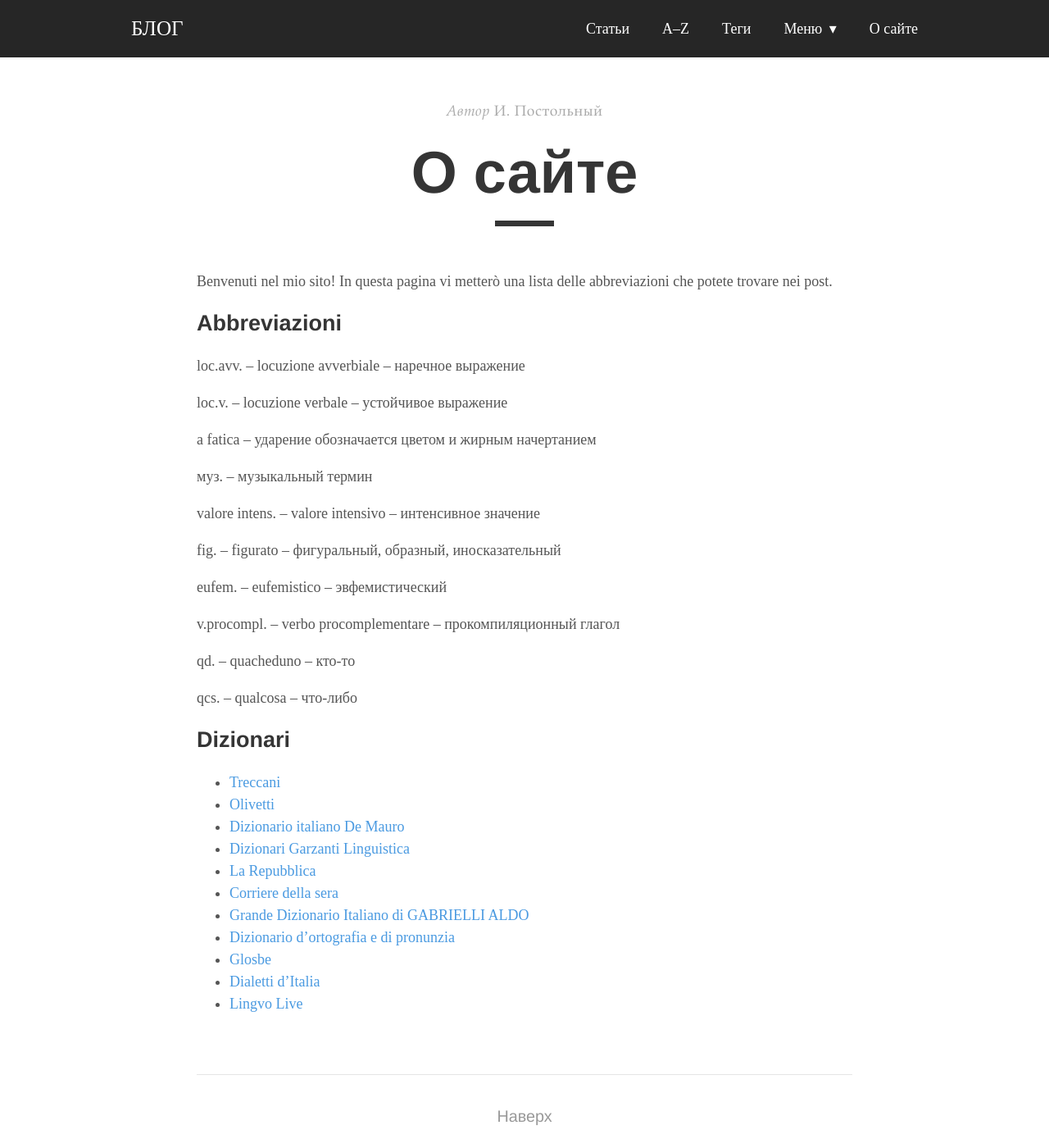
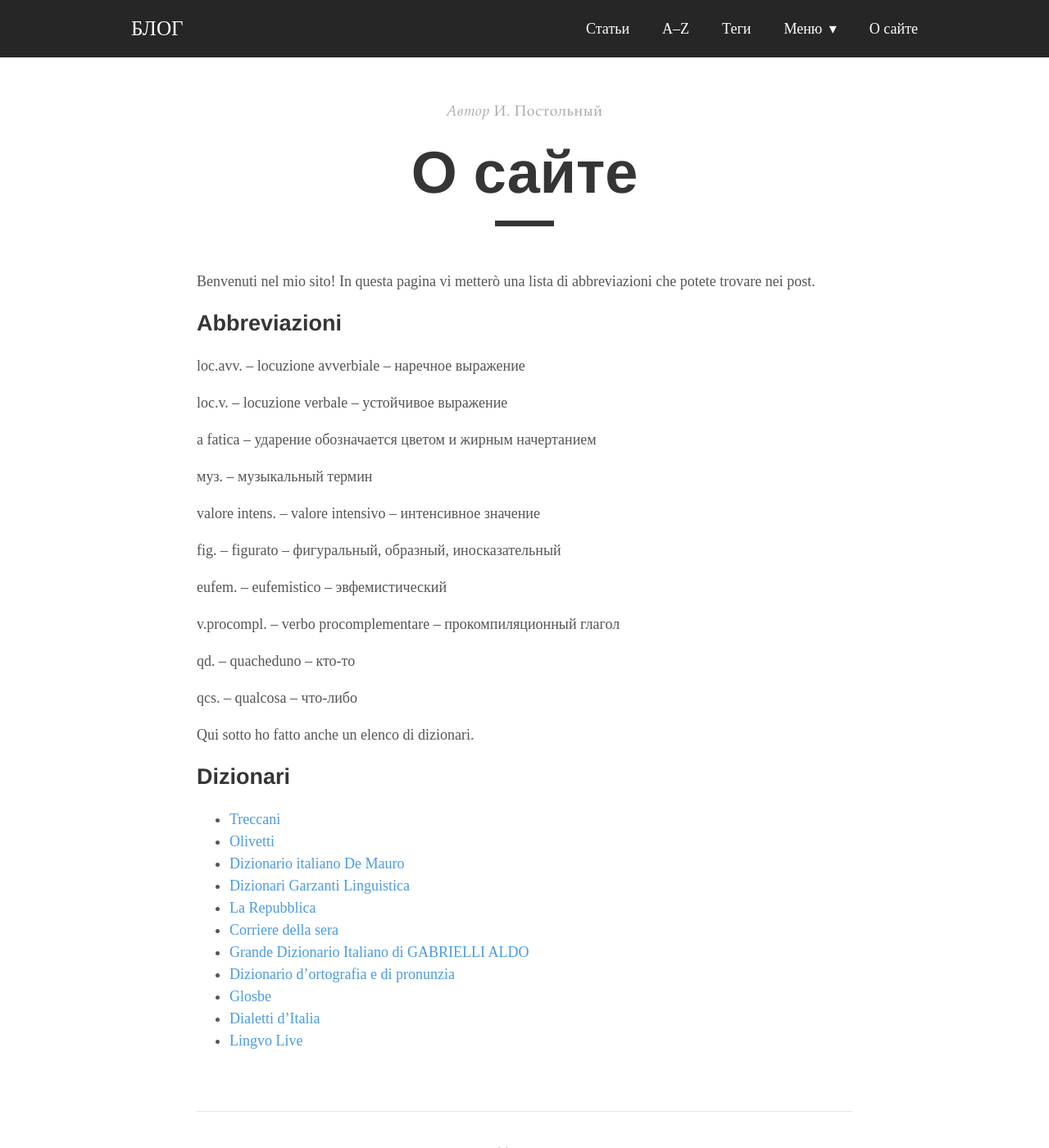
Before and after one commit to postolny/postolny.github.io, a Jekyll site: the page built from _pages/about.md, in a window 1280 px wide and 1400 px high. Shown: the whole window at 82% size. Built offline with Jekyll 4.4.1, drawn with Linux system fonts in a browser that asks for light colours; nearby versions of some CDN libraries.

Commit message:
Add files via upload

```diff
--- a/_pages/about.md
+++ b/_pages/about.md
@@ -5,7 +5,7 @@
 permalink: /about/
 ---
 
-Benvenuti nel mio sito! In questa pagina vi metterò una lista delle abbreviazioni che potete trovare nei post.
+Benvenuti nel mio sito! In questa pagina vi metterò una lista di abbreviazioni che potete trovare nei post.
 
 ## Abbreviazioni
 
@@ -29,6 +29,8 @@
 
 qcs. – qualcosa – что-либо
 
+Qui sotto ho fatto anche un elenco di dizionari.
+
 ## Dizionari
 
 * [Treccani](https://www.treccani.it/){: target="_blank"}
```
